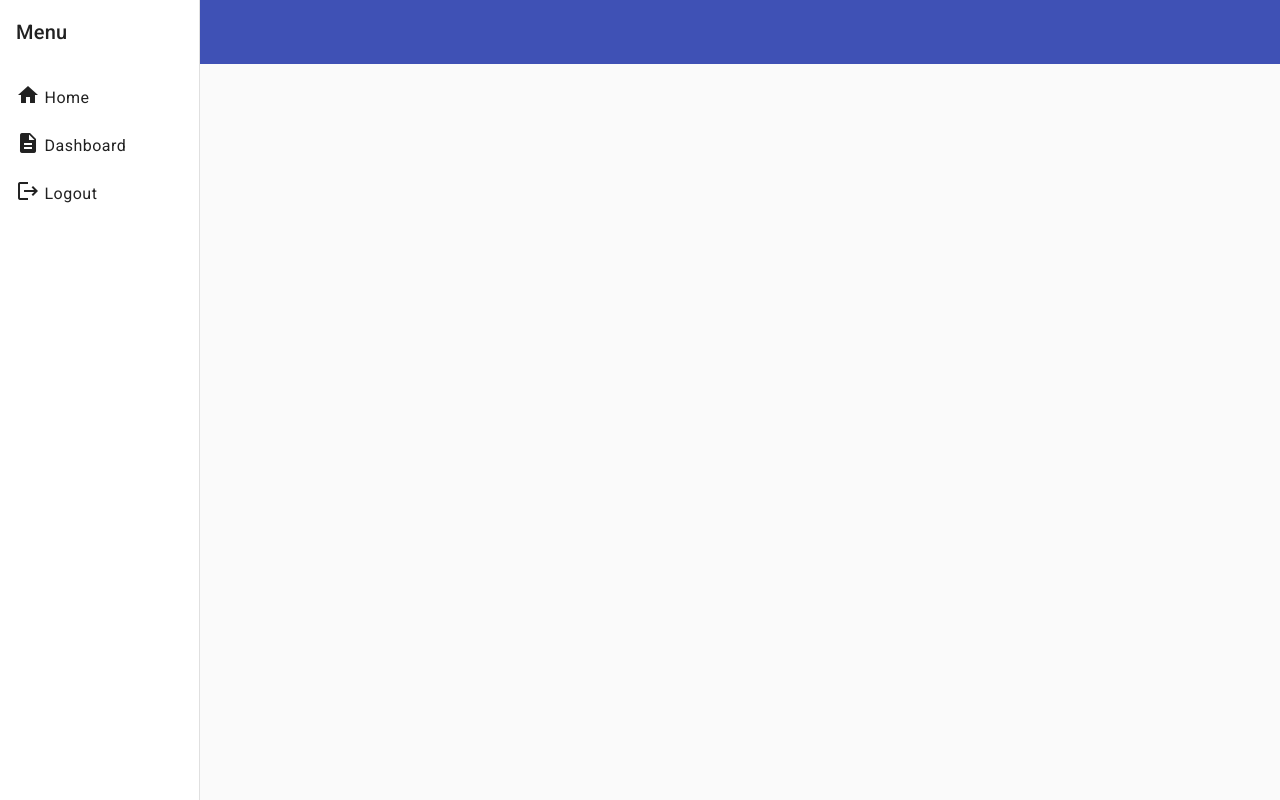
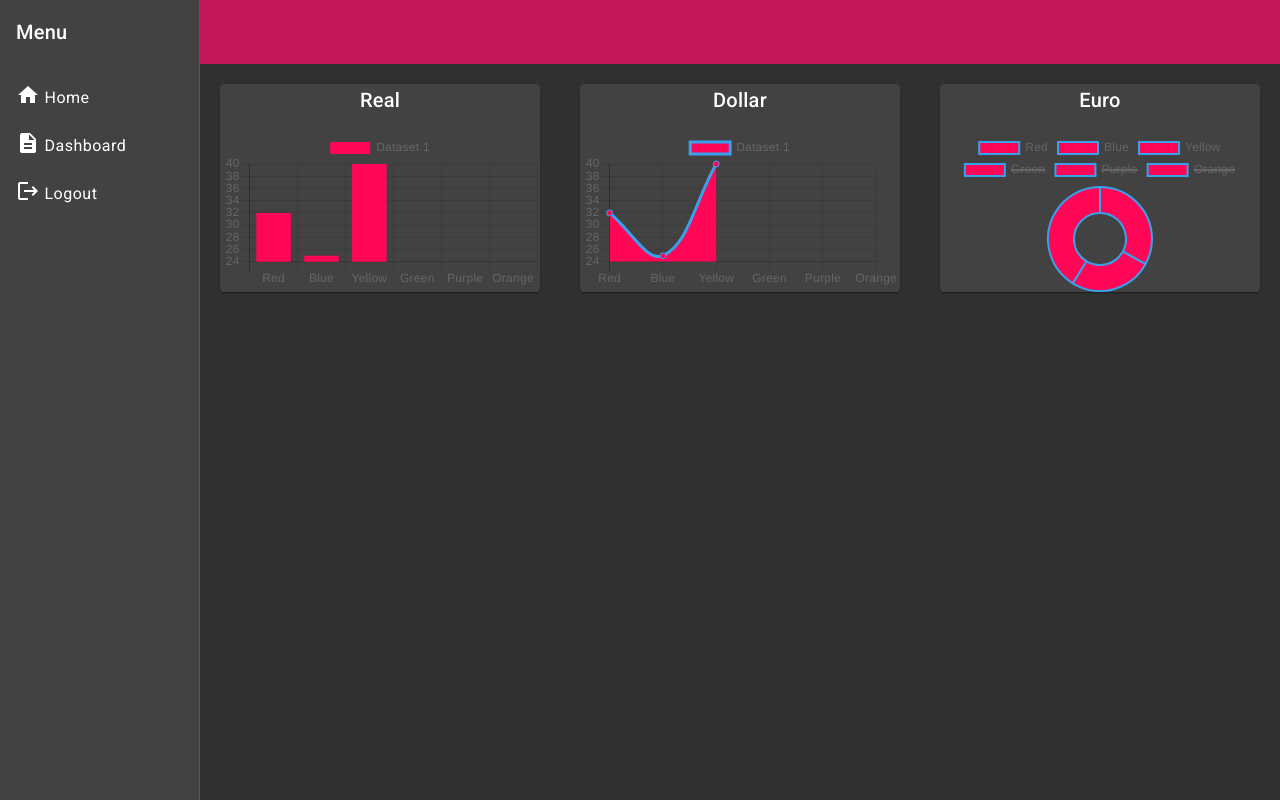
Before and after one commit to vitormalvestiti/Projeto-de-dashboard-Angular, an Angular app: page /dashboard in a window 1280 px wide. Before the commit this address led to /. Built offline with nearby package versions, Linux system fonts and the light colour scheme.

Commit message:
primeiros graficos

```diff
--- a/angular.json
+++ b/angular.json
@@ -30,7 +30,7 @@
               "src/assets"
             ],
             "styles": [
-              "@angular/material/prebuilt-themes/indigo-pink.css",
+              "@angular/material/prebuilt-themes/pink-bluegrey.css",
               "src/styles.scss"
             ],
             "scripts": []
@@ -94,7 +94,7 @@
               "src/assets"
             ],
             "styles": [
-              "@angular/material/prebuilt-themes/indigo-pink.css",
+              "@angular/material/prebuilt-themes/pink-bluegrey.css",
               "src/styles.scss"
             ],
             "scripts": []
--- a/package.json
+++ b/package.json
@@ -10,7 +10,7 @@
   },
   "private": true,
   "dependencies": {
-    "@angular/animations": "^15.1.0",
+    "@angular/animations": "^15.1.3",
     "@angular/cdk": "^15.1.3",
     "@angular/common": "^15.1.0",
     "@angular/compiler": "^15.1.0",
@@ -20,6 +20,7 @@
     "@angular/platform-browser": "^15.1.0",
     "@angular/platform-browser-dynamic": "^15.1.0",
     "@angular/router": "^15.1.0",
+    "chart.js": "^2.9.4",
     "rxjs": "~7.8.0",
     "tslib": "^2.3.0",
     "zone.js": "~0.12.0"
@@ -28,6 +29,7 @@
     "@angular-devkit/build-angular": "^15.1.4",
     "@angular/cli": "~15.1.4",
     "@angular/compiler-cli": "^15.1.0",
+    "@types/chart.js": "^2.9.37",
     "@types/jasmine": "~4.3.0",
     "jasmine-core": "~4.5.0",
     "karma": "~6.4.0",
--- a/src/app/app-routing.module.ts
+++ b/src/app/app-routing.module.ts
@@ -1,9 +1,11 @@
 import { NgModule } from '@angular/core';
 import { RouterModule, Routes } from '@angular/router';
 import { HomeComponent } from './home/home.component';
+import { DashboardComponent } from './dashboard/dashboard.component';
 
 const routes: Routes = [
   { path: 'home', component: HomeComponent},
+  { path: 'dashboard', component: DashboardComponent},
 ];
 
 @NgModule({
--- a/src/app/app.module.ts
+++ b/src/app/app.module.ts
@@ -12,12 +12,19 @@ import { MatSidenavModule } from '@angular/material/sidenav';
 import { MatIconModule } from '@angular/material/icon';
 import { MatListModule } from '@angular/material/list';
 import { HomeComponent } from './home/home.component';
+import { DashboardComponent } from './dashboard/dashboard.component';
+import { CUSTOM_ELEMENTS_SCHEMA } from '@angular/core';
+import {MatCardModule} from '@angular/material/card';
+
+
 
 @NgModule({
+  schemas: [CUSTOM_ELEMENTS_SCHEMA],
   declarations: [
     AppComponent,
     NavbarComponent,
-    HomeComponent
+    HomeComponent,
+    DashboardComponent
   ],
   imports: [
     BrowserModule,
@@ -28,7 +35,8 @@ import { HomeComponent } from './home/home.component';
     MatButtonModule,
     MatSidenavModule,
     MatIconModule,
-    MatListModule
+    MatListModule,
+    MatCardModule
   ],
   providers: [],
   bootstrap: [AppComponent]
--- /dev/null
+++ b/src/app/dashboard/dashboard.component.html
@@ -0,0 +1,14 @@
+<div class="container">
+  <mat-card class="example-card">
+    <h2>Real</h2>
+    <canvas id="meuCanvas1"></canvas>
+  </mat-card>
+  <mat-card class="example-card">
+    <h2>Dollar</h2>
+    <canvas id="meuCanvas2"></canvas>
+  </mat-card>
+  <mat-card class="example-card">
+    <h2>Euro</h2>
+    <canvas id="meuCanvas3"></canvas>
+  </mat-card>
+</div>
--- /dev/null
+++ b/src/app/dashboard/dashboard.component.scss
@@ -0,0 +1,9 @@
+.example-card {
+  width: 600px;
+  margin: 20px;
+  align-items: center;
+}
+.container{
+  justify-content: center;
+  display: flex;
+}
--- /dev/null
+++ b/src/app/dashboard/dashboard.component.ts
@@ -0,0 +1,59 @@
+import { Component, ElementRef, OnInit, ViewChild } from '@angular/core';
+import { Chart } from 'chart.js';
+
+
+@Component({
+  selector: 'app-dashboard',
+  templateUrl: './dashboard.component.html',
+  styleUrls: ['./dashboard.component.scss']
+})
+export class DashboardComponent implements OnInit {
+
+  ngOnInit(): void {
+    var chart = new Chart('meuCanvas1', {
+      type: 'bar',
+      data: {
+        labels: ['Red', 'Blue', 'Yellow', 'Green', 'Purple', 'Orange'],
+        datasets: [
+        {
+          label: 'Dataset 1',
+          data: [32, 25, 40],
+          borderColor: '#36A2EB',
+          backgroundColor: '#FF0657',
+        },
+      ]
+      },
+    });
+
+    var chart = new Chart('meuCanvas2', {
+      type: 'line',
+      data: {
+        labels: ['Red', 'Blue', 'Yellow', 'Green', 'Purple', 'Orange'],
+        datasets: [
+        {
+          label: 'Dataset 1',
+          data: [32, 25, 40],
+          borderColor: '#36A2EB',
+          backgroundColor: '#FF0657',
+        },
+      ]
+      },
+    });
+
+    var chart = new Chart('meuCanvas3', {
+      type: 'doughnut',
+      data: {
+        labels: ['Red', 'Blue', 'Yellow', 'Green', 'Purple', 'Orange'],
+        datasets: [
+        {
+          label: 'Dataset 1',
+          data: [32, 25, 40],
+          borderColor: '#36A2EB',
+          backgroundColor: '#FF0657',
+        },
+      ]
+      },
+    });
+  }
+
+}
--- a/src/app/home/home.component.html
+++ b/src/app/home/home.component.html
@@ -1 +1,21 @@
-<p>home works!</p>
+<div class="container">
+  <mat-card class="example-card">
+    <mat-card-header>
+      <div mat-card-avatar class="example-header-image"></div>
+      <mat-card-title>Shiba Inu</mat-card-title>
+      <mat-card-subtitle>Dog Breed</mat-card-subtitle>
+    </mat-card-header>
+    <img mat-card-image src="https://material.angular.io/assets/img/examples/shiba2.jpg" alt="Photo of a Shiba Inu">
+    <mat-card-content>
+      <p>
+        The Shiba Inu is the smallest of the six original and distinct spitz breeds of dog from Japan.
+        A small, agile dog that copes very well with mountainous terrain, the Shiba Inu was originally
+        bred for hunting.
+      </p>
+    </mat-card-content>
+    <mat-card-actions>
+      <button mat-button>LIKE</button>
+      <button mat-button>SHARE</button>
+    </mat-card-actions>
+  </mat-card>
+</div>
--- a/src/app/home/home.component.scss
+++ b/src/app/home/home.component.scss
@@ -0,0 +1,14 @@
+.example-card {
+  max-width: 400px;
+}
+
+.example-header-image {
+  background-image: url('https://material.angular.io/assets/img/examples/shiba1.jpg');
+  background-size: cover;
+}
+.container{
+  width: 100%;
+  align-items: center;
+  justify-content: center;
+  display: flex;
+}
--- a/src/app/home/home.component.ts
+++ b/src/app/home/home.component.ts
@@ -1,4 +1,5 @@
 import { Component } from '@angular/core';
+
 
 @Component({
   selector: 'app-home',
--- a/src/app/navbar/navbar.component.html
+++ b/src/app/navbar/navbar.component.html
@@ -6,7 +6,7 @@
     <mat-toolbar>Menu</mat-toolbar>
     <mat-nav-list>
       <a mat-list-item routerLink="/home"><mat-icon>home</mat-icon>  Home</a>
-      <a mat-list-item routerLink=""><mat-icon>description</mat-icon>  Dashboard</a>
+      <a mat-list-item routerLink="/dashboard"><mat-icon>description</mat-icon>  Dashboard</a>
       <a mat-list-item href="https://www.google.com.br/"><mat-icon>logout</mat-icon> Logout</a>
     </mat-nav-list>
   </mat-sidenav>
```
Also changed, not shown: 2 other files (tests, documents, lock files or other folders).
